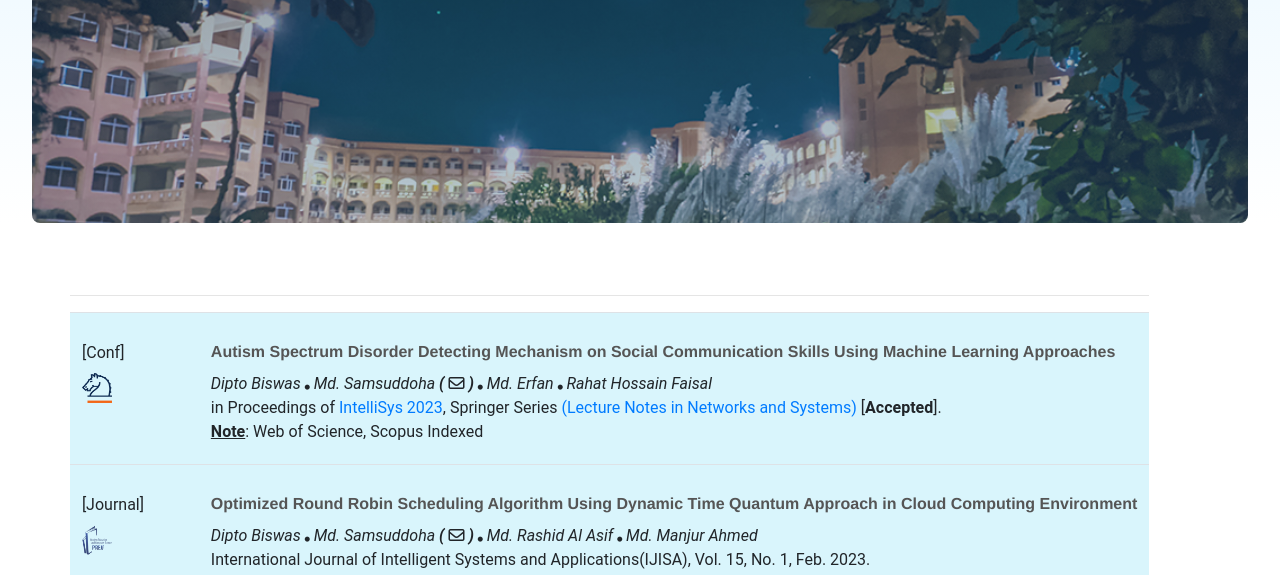
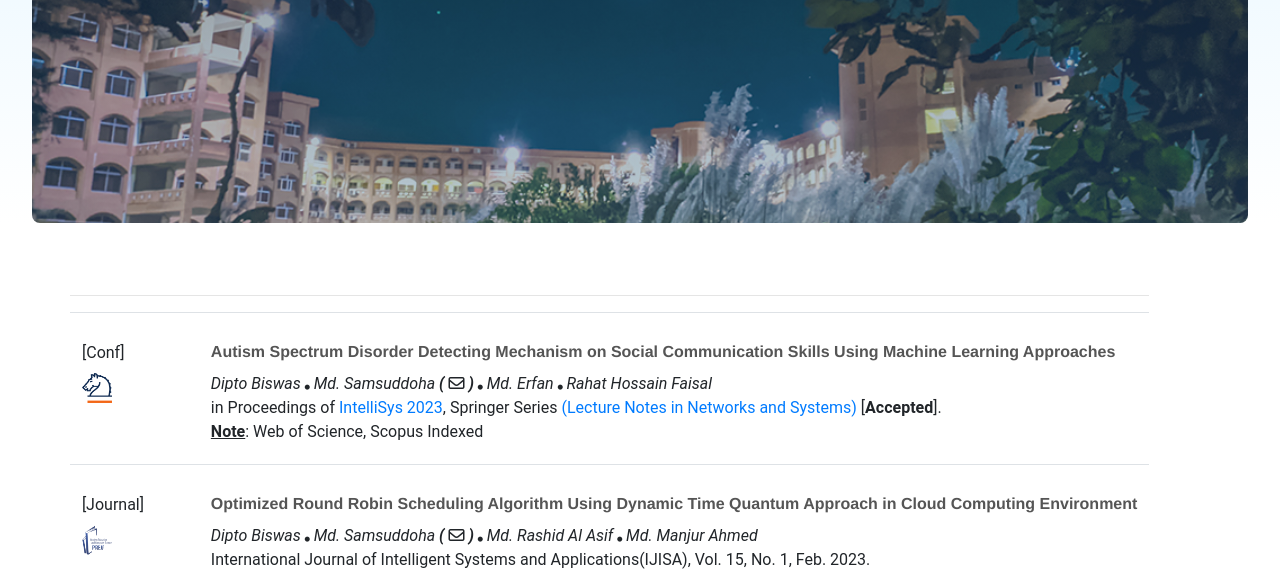
Before and after one commit to samsuddoha/seml, a plain HTML site: page publications.html in a window 1280 px wide. Shown: the part 225-800 px from the top of the page. Drawn offline with nearby package versions, Linux system fonts and the light colour scheme.

Commit message:
update table footer class
csss update for footer

```diff
--- a/css/sams.css
+++ b/css/sams.css
@@ -39,7 +39,7 @@ ul.list {
     border-radius: 10px;
   }
 
-  table tr td{
+  .table_footer{
     background-color: #d9f5fc;
 
   }
```
Also changed, not shown: index.html (+1 -1 lines).
